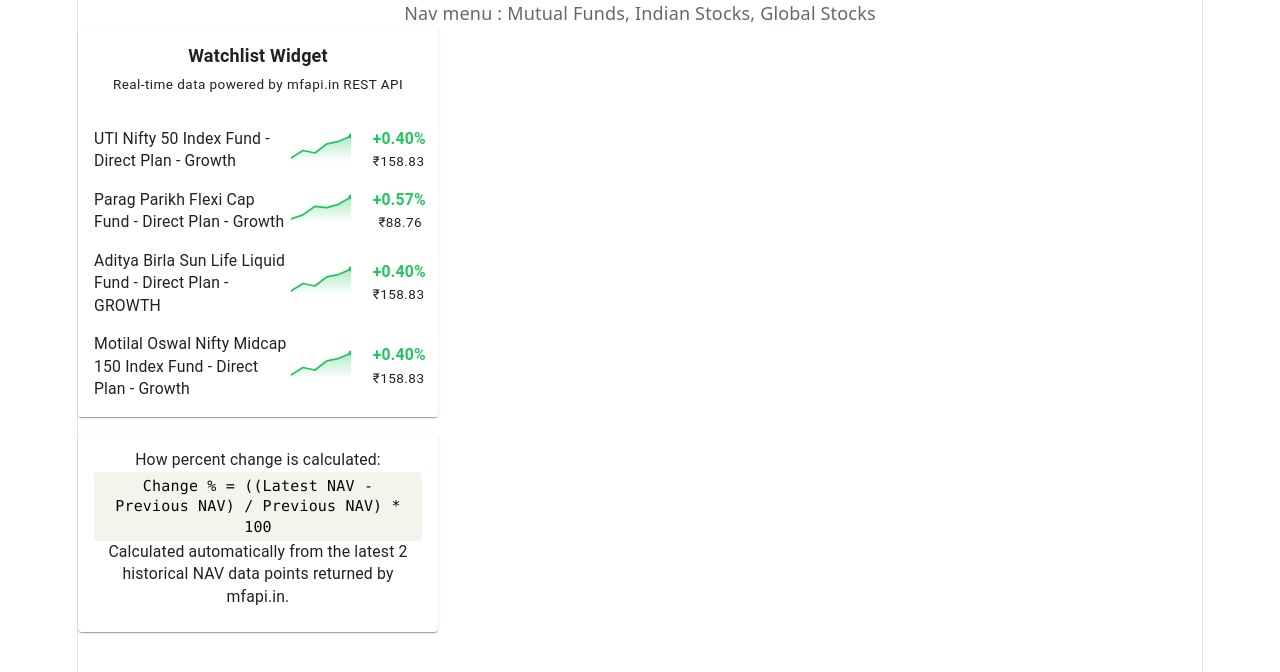
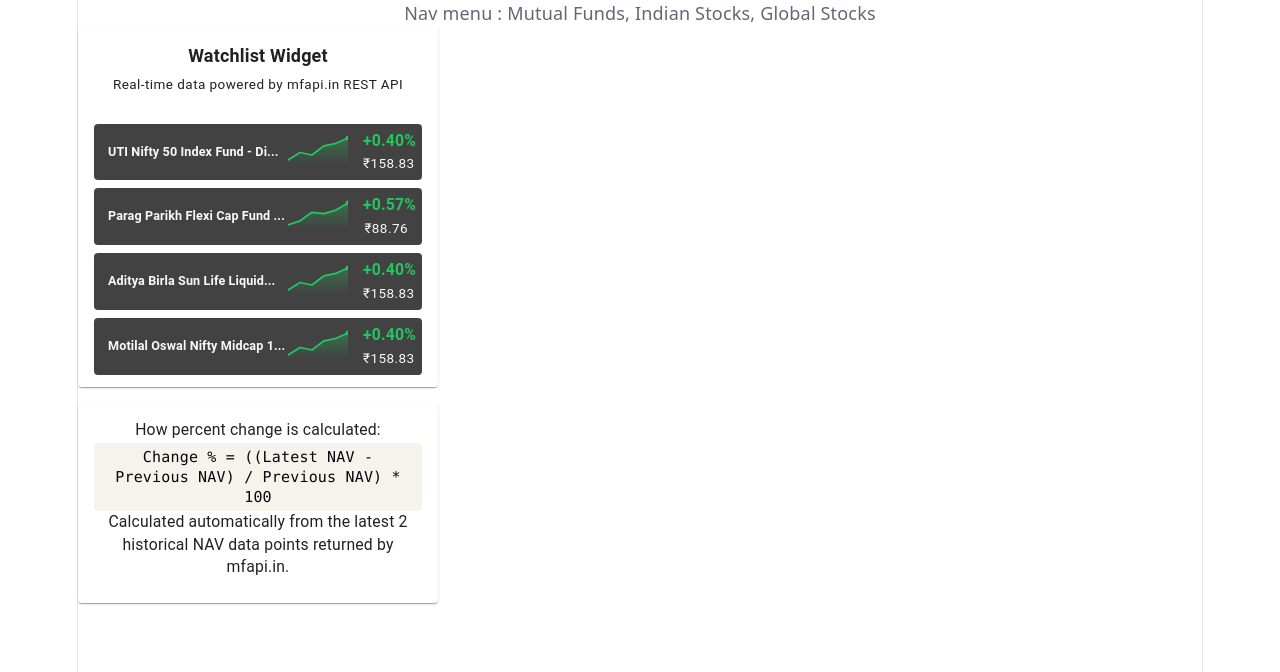
Before and after one commit to pramodboda/market-hub, a React (Vite) app: page / in a window 1280 px wide. Shown: the top 672 px of the page. Built offline with nearby package versions, Linux system fonts and the light colour scheme; no server answers; the HTML template or start-up script is replaced by a standard one.

Commit message:
UPDATE: Implementation

```diff
--- a/src/App/components/WatchlistCard/WatchlistCard.tsx
+++ b/src/App/components/WatchlistCard/WatchlistCard.tsx
@@ -14,7 +14,7 @@
 import WorkIcon from '@mui/icons-material/Work';
 import BeachAccessIcon from '@mui/icons-material/BeachAccess';
 
-import { lightGreen, green, red } from '@mui/material/colors';
+import { lightGreen, green, red, grey } from '@mui/material/colors';
 
 import { mfapi } from "../../api/axios";
 
@@ -215,14 +215,30 @@
         {selectedSchemes.map((scheme) => {
           const data = fundDataMap[scheme.code];
           const isPositive = data ? data.changePct > 0 : true;
+          // const dataSchemeName = data.schemeName.length > 10? {data.schemeName}:
+
+          function truncateText(text, maxLength) {
+            // 1. Clean up any accidental leading/trailing whitespace
+            const cleanedText = text.trim();
+
+            // 2. Check if the text is longer than the allowed maximum
+            if (cleanedText.length > maxLength) {
+              // Cut the text and add the ellipsis
+              return cleanedText.substring(0, maxLength) + '...';
+            }
+
+            // 3. Return the clean text as-is if it's within the limit
+            return cleanedText;
+          }
+
 
           return (<ListItem key={scheme.code}>
 
-            <Box sx={{ display: "flex", alignItems: "center", justifyContent: 'space-between', width: "100%", }}>
+            <Box sx={{ display: "flex", alignItems: "center", justifyContent: 'space-between', width: "100%", backgroundColor: grey[800], color: "#f9f9f9", padding: "6px 14px", borderRadius: "4px" }}>
 
               {/* Left: Fund Name & Info */}
               <Box sx={{ width: "60%" }}>
-                <ListItemText primary={data ? data.schemeName : scheme.name}></ListItemText>
+                <Typography sx={{ fontSize: "0.7rem", fontWeight: "bold" }}> {data ? truncateText(data.schemeName, 28) : scheme.name}</Typography>
               </Box>
 
               {/* Right: Sparkline + NAV & % Change */}
```
